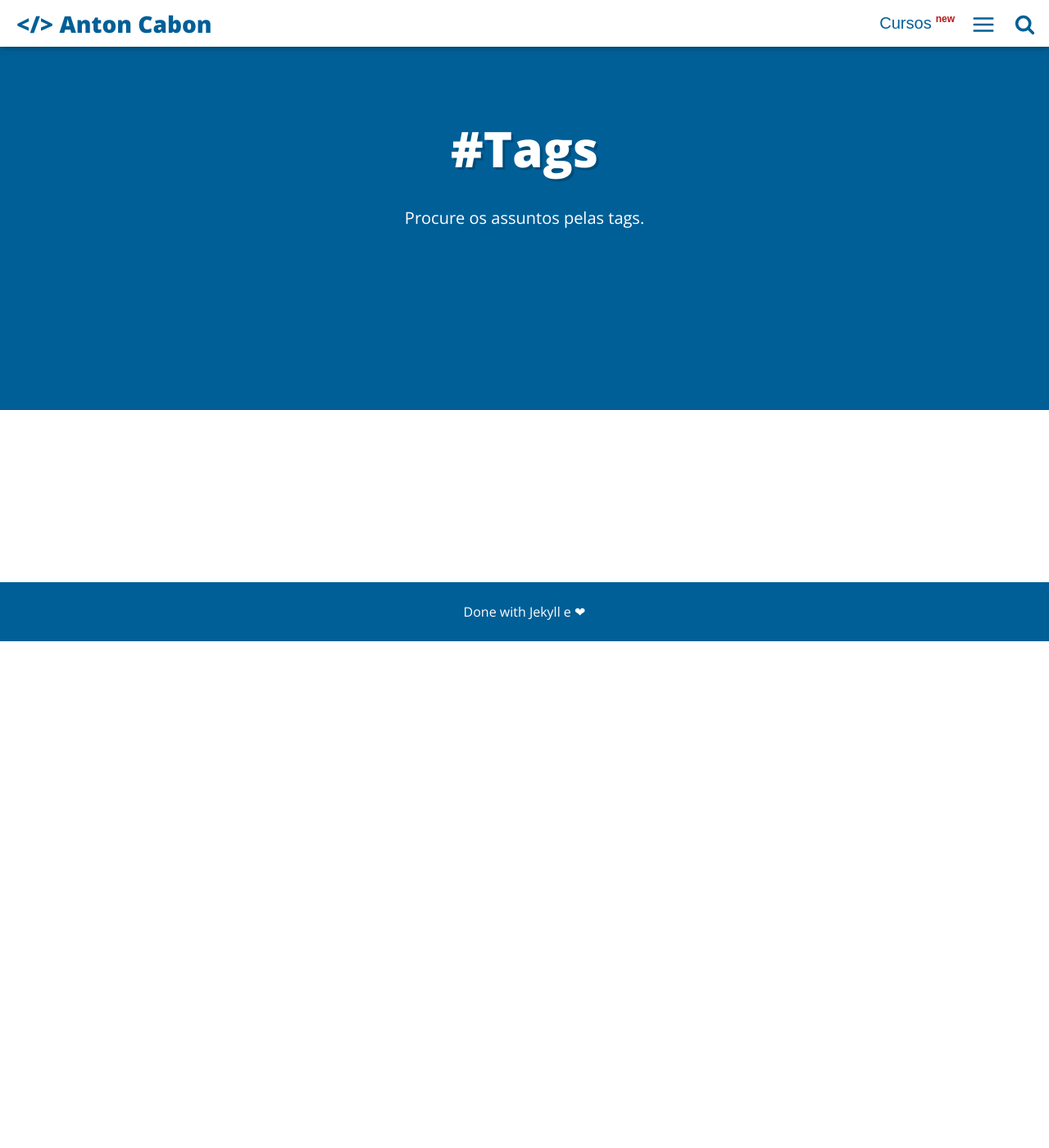
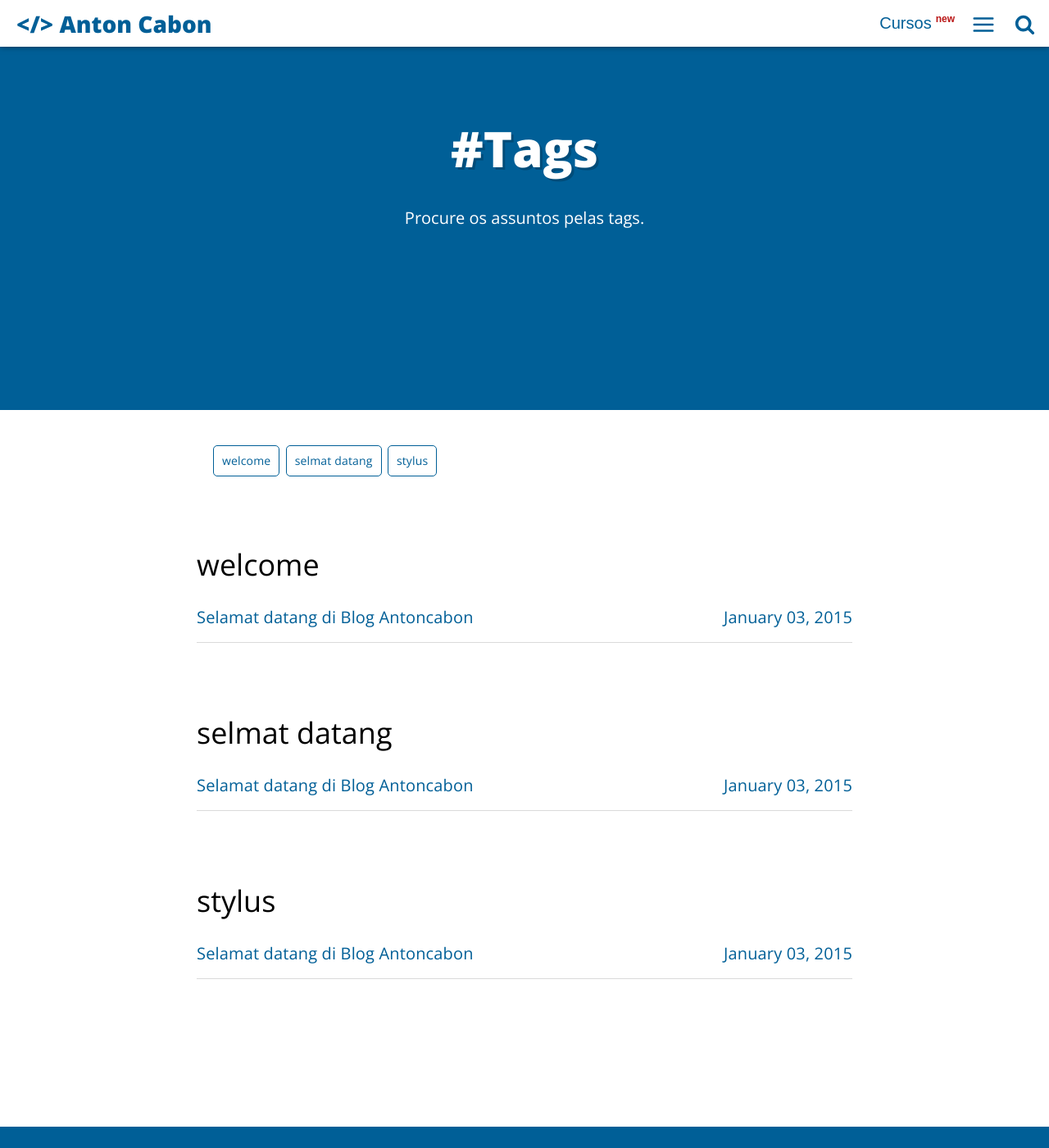
Before and after one commit to antoncabon/antoncabon.github.io, a Jekyll site: the page built from tags.html, in a window 1280 px wide and 1400 px high. Shown: the whole window at 82% size. Built offline with Jekyll 4.4.1, drawn with Linux system fonts in a browser that asks for light colours.

Commit message:
Update 2016-06-07-selamat-datang-di-blog-antoncabon.markdown

```diff
--- a/_posts/2016-06-07-selamat-datang-di-blog-antoncabon.markdown
+++ b/_posts/2016-06-07-selamat-datang-di-blog-antoncabon.markdown
@@ -1,7 +1,16 @@
 ---
-published: true
-title: Selamat datang di Blog Antoncabon
 layout: post
+title: "Selamat datang di Blog Antoncabon"
+date: 2015-01-03 05:54:23
+description: "Selamat datang di Blog Antoncabon."
+main-class: 'misc'
+color: '#B31917'
+tags:
+- welcome
+- selmat datang
+- stylus
+twitter_text: "Selamat datang di Blog Antoncabon"
+introduction: "Welcome page blog antoncabon dan beberapa penjelasannya."
 permalink: selamat-datang-di-blog-antoncabon
 ---
 selamat datang
```
